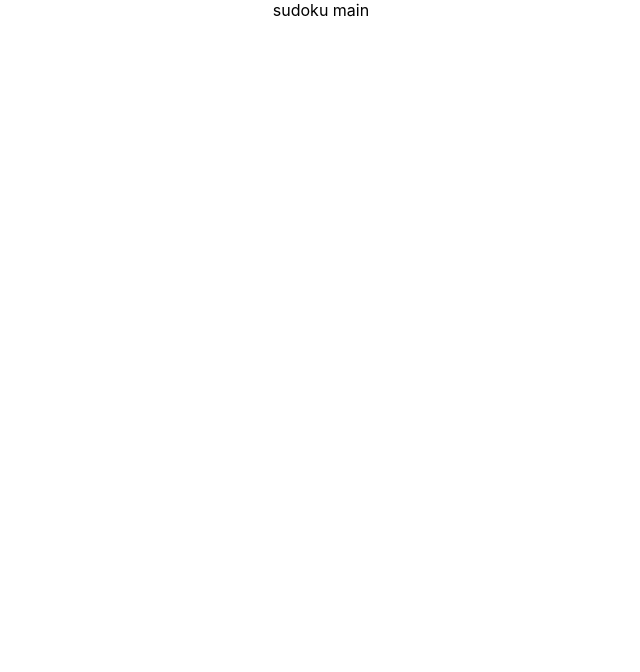
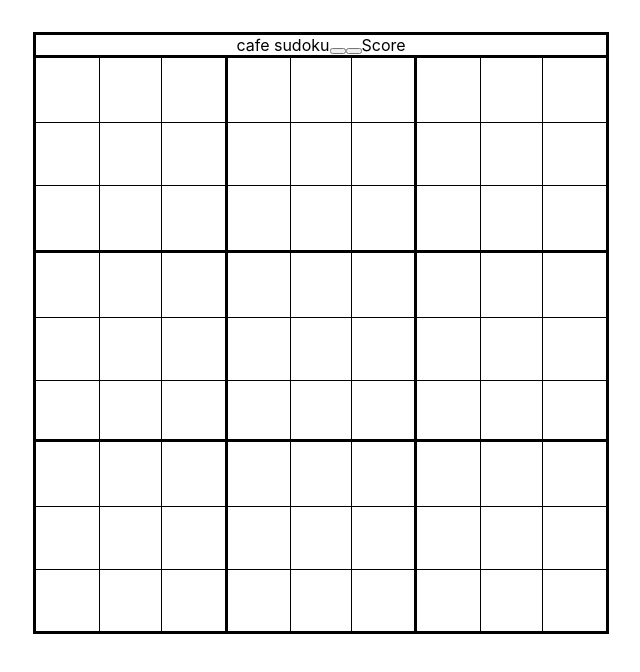
Before and after one commit to SimonGPort/cafe_sudoku, a React (Create React App) app: page /main in a window 1280 px wide. Shown: the top 672 px of the page, without its empty margins (319-959 px from the left). Built offline with nearby package versions, Linux system fonts and the light colour scheme.

Commit message:
sudoku squeletton

```diff
--- a/package.json
+++ b/package.json
@@ -16,6 +16,7 @@
     "react-router-dom": "^6.4.1",
     "react-scripts": "5.0.1",
     "redux": "^4.2.0",
+    "styled-components": "^5.3.5",
     "typescript": "^4.8.3",
     "web-vitals": "^2.1.4"
   },
--- /dev/null
+++ b/src/components/DefinitifAnswer/DefinitifAnswer.tsx
@@ -0,0 +1,11 @@
+import React from 'react';
+import {AnswerInput} from './style';
+
+
+const DefinitifAnswer : React.FC=()=>{
+    return(
+        <AnswerInput/>
+    );
+};
+
+export default DefinitifAnswer;
--- /dev/null
+++ b/src/components/DefinitifAnswer/style.js
@@ -0,0 +1,10 @@
+import styled from 'styled-components';
+
+export const AnswerInput=styled.input`
+width:80%;
+height:75%;
+outline:none;
+font-size: 20px;
+border:0;
+text-align: center
+`;
--- /dev/null
+++ b/src/components/SudokuHeader/SudokuHeader.tsx
@@ -0,0 +1,17 @@
+import React from 'react';
+import {Container} from './style';
+
+const SudokuHeader : React.FC=()=>{
+    return(
+        <Container>
+            <div>cafe sudoku</div>
+            <div>
+                <button/>
+            </div>
+            <div><button/></div>
+            <div>Score</div>
+        </Container>
+    );
+};
+
+export default SudokuHeader;
--- /dev/null
+++ b/src/components/SudokuHeader/style.js
@@ -0,0 +1,12 @@
+import styled from 'styled-components';
+
+export const Container=styled.div`
+display:flex;
+margin-top:2rem;
+width:36rem;
+margin-right:auto;
+margin-left:auto;
+justify-content:center;
+border: 0.2rem black solid;
+box-sizing: border-box;
+`;
--- /dev/null
+++ b/src/components/SudokuMain/SudokuMain.tsx
@@ -0,0 +1,29 @@
+import React from 'react';
+import SudokuZone from '../SudokuZone/SudokuZone';
+import {Container,SudokuRow} from './style';
+
+const SudokuMain : React.FC=()=>{
+    return(
+        <Container>
+            <SudokuRow>
+                <SudokuZone borderOutline={[0,0,0,1]}/>
+                <SudokuZone borderOutline={[0,1,0,1]}/>
+                <SudokuZone borderOutline={[0,1,0,0]}/>
+            </SudokuRow>
+
+            <SudokuRow>
+                <SudokuZone borderOutline={[1,0,1,1]}/>
+                <SudokuZone borderOutline={[1,1,1,1]}/>
+                <SudokuZone borderOutline={[1,1,1,0]}/>
+            </SudokuRow>
+
+            <SudokuRow>
+                <SudokuZone borderOutline={[0,0,1,1]}/>
+                <SudokuZone borderOutline={[0,1,1,1]}/>
+                <SudokuZone borderOutline={[0,1,1,0]}/>
+            </SudokuRow>
+        </Container>
+    );
+};
+
+export default SudokuMain;
--- /dev/null
+++ b/src/components/SudokuMain/style.js
@@ -0,0 +1,13 @@
+import styled from 'styled-components';
+
+export const Container=styled.div`
+width:36rem;
+height:36rem;
+margin-right:auto;
+margin-left:auto;
+box-sizing: border-box;
+`;
+
+export const SudokuRow=styled.div`
+display:flex;
+`;
--- /dev/null
+++ b/src/components/SudokuZone/SudokuZone.tsx
@@ -0,0 +1,34 @@
+import React from 'react';
+import SudokuSquare from '../sudokuSquare/sudokuSquare';
+import {Container,SudokuRow} from './style';
+
+interface FuncProps{
+    borderOutline:[number,number,number,number]
+}
+
+const SudokuZone : React.FC<FuncProps>=({borderOutline})=>{
+    return(
+        <Container borderOutline={borderOutline}>
+            <SudokuRow>
+                <SudokuSquare borderOutline={[0,0,0,0]}/>
+                <SudokuSquare borderOutline={[0,1,0,1]}/>
+                <SudokuSquare borderOutline={[0,0,0,0]}/>
+            </SudokuRow>
+            <SudokuRow>
+                <SudokuSquare borderOutline={[1,0,1,0]}/>
+                <SudokuSquare borderOutline={[1,1,1,1]}/>
+                <SudokuSquare borderOutline={[1,0,1,0]}/>
+            </SudokuRow>
+            <SudokuRow>
+                <SudokuSquare borderOutline={[0,0,0,0]}/>
+                <SudokuSquare borderOutline={[0,1,0,1]}/>
+                <SudokuSquare borderOutline={[0,0,0,0]}/>
+            </SudokuRow>
+
+
+
+        </Container>
+    );
+};
+
+export default SudokuZone;
--- /dev/null
+++ b/src/components/SudokuZone/style.js
@@ -0,0 +1,17 @@
+import styled from 'styled-components';
+
+export const Container=styled.div`
+width:12rem;
+height:12rem;
+border-style:solid;
+border-color:black;
+border-top-width:${props=>(props.borderOutline[0]?'0.2rem':'0rem')};
+border-right-width:${props=>(props.borderOutline[1]?'0.2rem':'0rem')};
+border-bottom-width:${props=>(props.borderOutline[2]?'0.2rem':'0rem')};
+border-left-width:${props=>(props.borderOutline[3]?'0.2rem':'0rem')};
+box-sizing: border-box;
+`;
+
+export const SudokuRow=styled.div`
+display:flex;
+`;
--- /dev/null
+++ b/src/components/sudokuSquare/style.js
@@ -0,0 +1,16 @@
+import styled from 'styled-components';
+
+export const Container=styled.div`
+display: flex;
+align-items: center;
+justify-content: center;
+width:4rem;
+height:4rem;
+border-style:solid;
+border-color:black;
+border-top-width:${props=>(props.borderOutline[0]?'0.1rem':'0rem')};
+border-right-width:${props=>(props.borderOutline[1]?'0.1rem':'0rem')};
+border-bottom-width:${props=>(props.borderOutline[2]?'0.1rem':'0rem')};
+border-left-width:${props=>(props.borderOutline[3]?'0.1rem':'0rem')};
+box-sizing: border-box;
+`;
--- /dev/null
+++ b/src/components/sudokuSquare/sudokuSquare.tsx
@@ -0,0 +1,18 @@
+import React from 'react';
+import DefinitifAnswer from '../DefinitifAnswer/DefinitifAnswer';
+import {Container} from './style';
+
+interface FuncProps{
+    borderOutline:[number,number,number,number]
+}
+
+const SudokuSquare : React.FC<FuncProps>=({borderOutline})=>{
+    return(
+        <Container borderOutline={borderOutline}>
+            {/* <DraftContainer/> */}
+            <DefinitifAnswer/>
+        </Container>
+    );
+};
+
+export default SudokuSquare;
--- a/src/view/SudokuView.tsx
+++ b/src/view/SudokuView.tsx
@@ -1,9 +1,12 @@
 import React from 'react';
+import SudokuHeader from '../components/SudokuHeader/SudokuHeader';
+import SudokuMain from '../components/SudokuMain/SudokuMain';
 
 const SudokuView : React.FC=()=>{
     return(
         <div>
-                 sudoku main
+            <SudokuHeader/>
+            <SudokuMain/>
         </div>
     );
 };
```
Also changed, not shown: 1 other file (tests, documents, lock files or other folders).
